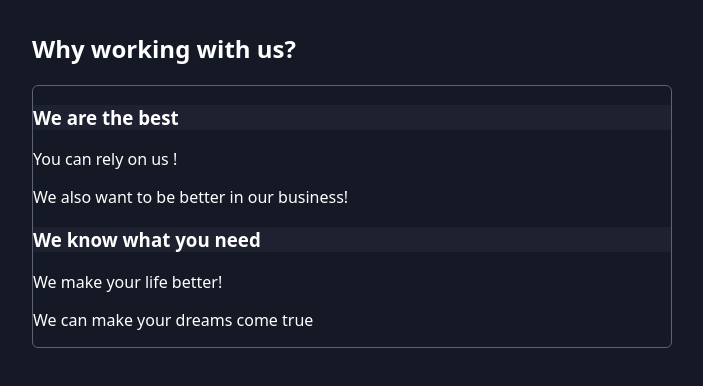
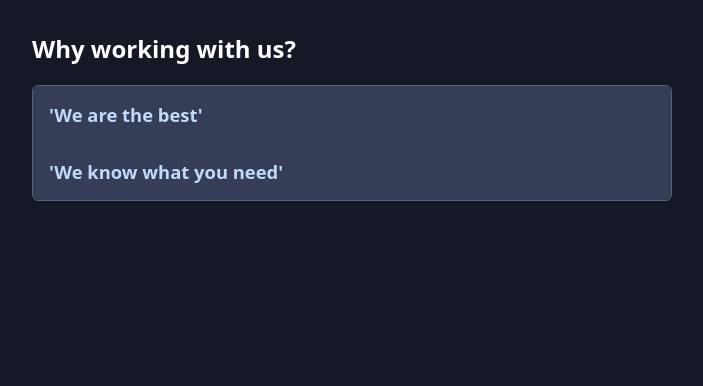
Before and after one commit to Sergii-Osedchuk/best-practises, a React (Vite) app: page / in a window 1280 px wide. Shown: the top 386 px of the page, without its empty margins (288-991 px from the left). Built offline with nearby package versions, Linux system fonts and the light colour scheme.

Commit message:
put id throughout context in children components sticking to DRY principle

```diff
--- a/src/App.jsx
+++ b/src/App.jsx
@@ -1,23 +1,28 @@
 import Accordion from "./components/accordion/Accordion";
-import AccordionItem from "./components/accordion/AccordionItem";
 
 function App() {
   return <main>
     <section>
       <h2>Why working with us?</h2>
       <Accordion className='accordion'>
-        <AccordionItem className='accordion-item' title='We are the best'>
+        <Accordion.Item id='advantages' className='accordion-item' >
+          <Accordion.Title className='accordion-item-title'>'We are the best'</Accordion.Title>
+          <Accordion.Content className='accordion-item-content'>
             <article>
               <p> You can rely on us !</p>
               <p> We also want to be better in our business!</p>
             </article>
-        </AccordionItem>
-        <AccordionItem className='accordion-item' title='We know what you need'>
+          </Accordion.Content>
+        </Accordion.Item>
+        <Accordion.Item id='offers' className='accordion-item'>
+          <Accordion.Title className='accordion-item-title'>'We know what you need'</Accordion.Title>
+          <Accordion.Content className='accordion-item-content'>
             <article>
               <p> We make your life better!</p>
               <p> We can make your dreams come true</p>
             </article>
-        </AccordionItem>
+          </Accordion.Content>
+        </Accordion.Item>
       </Accordion>
     </section>
   </main>
--- a/src/components/accordion/Accordion.jsx
+++ b/src/components/accordion/Accordion.jsx
@@ -1,5 +1,41 @@
+
+import { createContext, useState, useContext } from "react";
+import AccordionItem from "./AccordionItem";
+import AccordionTitle from "./AccordionTitle";
+import AccordionContent from "./AccordionContent";
+
+
+const AccordionContext = createContext();
+
+export function useAccordionContext() {
+  const ctx = useContext(AccordionContext);
+
+  if (!ctx) {
+    throw new Error('You are not able to read context');
+  }
+
+  return ctx;
+}
+
 export default function Accordion({ children, className }) {
-  return <ul className={className}>
-    {children}
-  </ul>
+  const [openItemId, setOpenItemId] = useState();
+
+  function toggleItem(id) {
+    setOpenItemId(prev => prev === id ? null : id);
+  }
+
+  const contextValue = {
+    openItemId,
+    toggleItem
+  }
+
+  return <AccordionContext.Provider value={contextValue}>
+    <ul className={className}>
+      {children}
+    </ul>
+  </AccordionContext.Provider>
 }
+
+Accordion.Item = AccordionItem;
+Accordion.Title = AccordionTitle;
+Accordion.Content = AccordionContent;
--- /dev/null
+++ b/src/components/accordion/AccordionContent.jsx
@@ -0,0 +1,16 @@
+import { useAccordionContext } from "./Accordion";
+import { useAccordionItemContext } from "./AccordionItem";
+
+export default function AccordionContent({children, className}) {
+  const { openItemId } = useAccordionContext();
+  const id = useAccordionItemContext();
+
+  const isOpen = id === openItemId;
+
+  return <div className = {
+    isOpen ? `${className ?? ''} open` : `${className ?? ''} close`
+    }
+  >
+    { children }
+  </div>
+}
--- a/src/components/accordion/AccordionItem.jsx
+++ b/src/components/accordion/AccordionItem.jsx
@@ -1,6 +1,22 @@
-export default function AccordionItem({ title, children, className }) {
-  return <li>
-    <h3 className={ className }>{ title }</h3>
-    <div>{ children }</div>
-  </li>
+import { createContext, useContext } from "react";
+
+const AccordionItemContext = createContext();
+
+export function useAccordionItemContext() {
+  const ctx = useContext(AccordionItemContext);
+
+  if (!ctx) {
+    throw new Error('AccordionItem-related components must be wrapped')
+  }
+
+  return ctx;
 }
+
+export default function AccordionItem({ id, children, className }) {
+
+  return <AccordionItemContext.Provider value={id}>
+      <li className={ className }>
+        {children}
+      </li>
+    </AccordionItemContext.Provider>
+}
--- /dev/null
+++ b/src/components/accordion/AccordionTitle.jsx
@@ -0,0 +1,14 @@
+import { useAccordionContext } from "./Accordion";
+import { useAccordionItemContext } from "./AccordionItem";
+
+export default function AccordionTitle({ children, className }) {
+  const id = useAccordionItemContext();
+
+  const { toggleItem } = useAccordionContext();
+  return <h3
+    className={className}
+    onClick= {() => toggleItem(id)}
+    >
+      { children }
+    </h3>
+}
--- a/src/index.css
+++ b/src/index.css
@@ -67,6 +67,10 @@ main {
   background-color: #2c344a;
 }
 
+.close {
+  display: none;
+}
+
 .open {
   display: block;
 }
```
Lines whose indentation alone changed are shown as unchanged.
